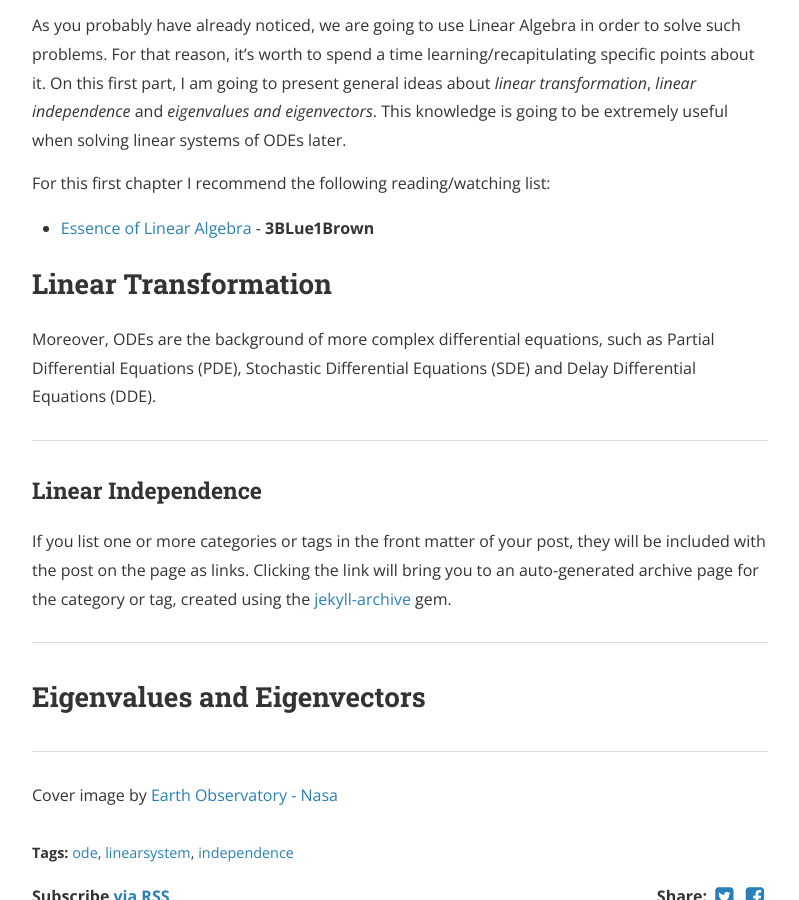
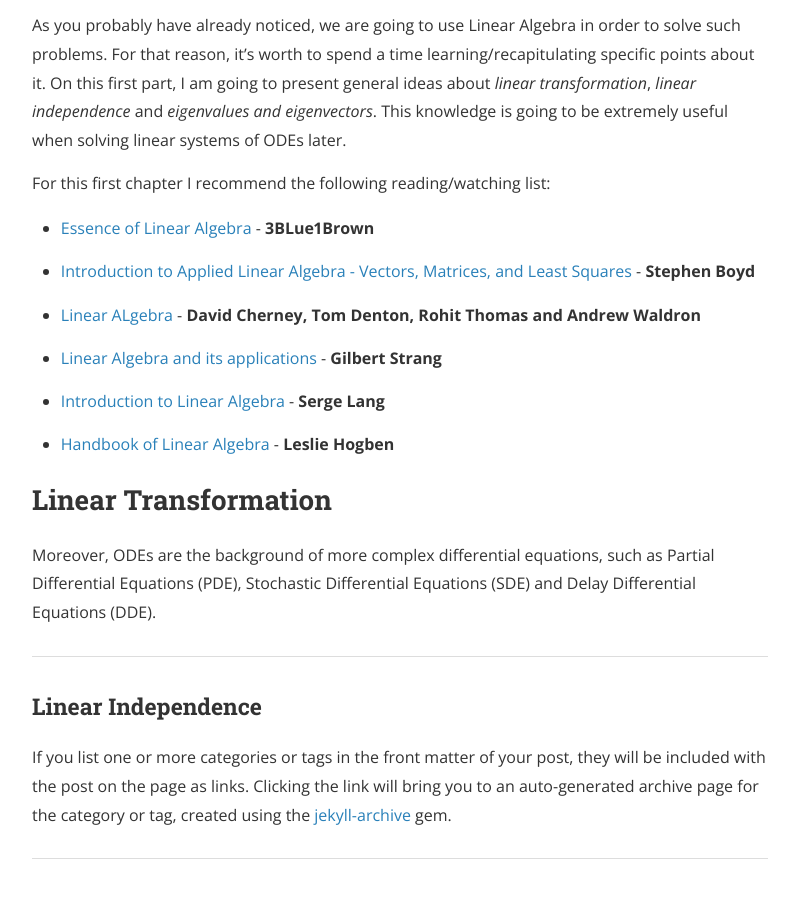
Before and after one commit to vic1309/lerofly, a Jekyll site: the page built from _posts/2019-06-06-linear_pt1.markdown, in a window 1280 px wide and 900 px high, scrolled down 1015 px. Shown: the whole window, without its empty margins (240-1039 px from the left). Built offline with Jekyll 4.4.1, drawn with Linux system fonts in a browser that asks for light colours; nearby versions of some CDN libraries; formulas are drawn with MathJax 3; a script that is not in the unit is left out.

Commit message:
Update 2019-06-06-linear_pt1.markdown

```diff
--- a/_posts/2019-06-06-linear_pt1.markdown
+++ b/_posts/2019-06-06-linear_pt1.markdown
@@ -24,6 +24,16 @@ For this first chapter I recommend the following reading/watching list:
 
 - [Essence of Linear Algebra](https://www.youtube.com/watch?v=fNk_zzaMoSs&list=PLZHQObOWTQDPD3MizzM2xVFitgF8hE_ab) - **3BLue1Brown**
 
+- [Introduction to Applied Linear Algebra - Vectors, Matrices, and Least Squares](http://vmls-book.stanford.edu/vmls.pdf) - **Stephen Boyd**
+
+- [Linear ALgebra](https://www.math.ucdavis.edu/~linear/linear-guest.pdf) - **David Cherney, Tom Denton, Rohit Thomas and Andrew Waldron**
+
+- [Linear Algebra and its applications](http://www.math.hcmus.edu.vn/~bxthang/Linear%20algebra%20and%20its%20applications.pdf) - **Gilbert Strang**
+
+- [Introduction to Linear Algebra](http://www.math.nagoya-u.ac.jp/~richard/teaching/f2014/Lin_alg_Lang.pdf) - **Serge Lang**
+
+- [Handbook of Linear Algebra](http://www2.fiit.stuba.sk/~kvasnicka/QuantumComputing/Hogben-Handbook%20of%20Linear%20Algebra-%28CRC%20press,%202007%29.pdf) - **Leslie Hogben**
+
 ## Linear Transformation
 
 
```
